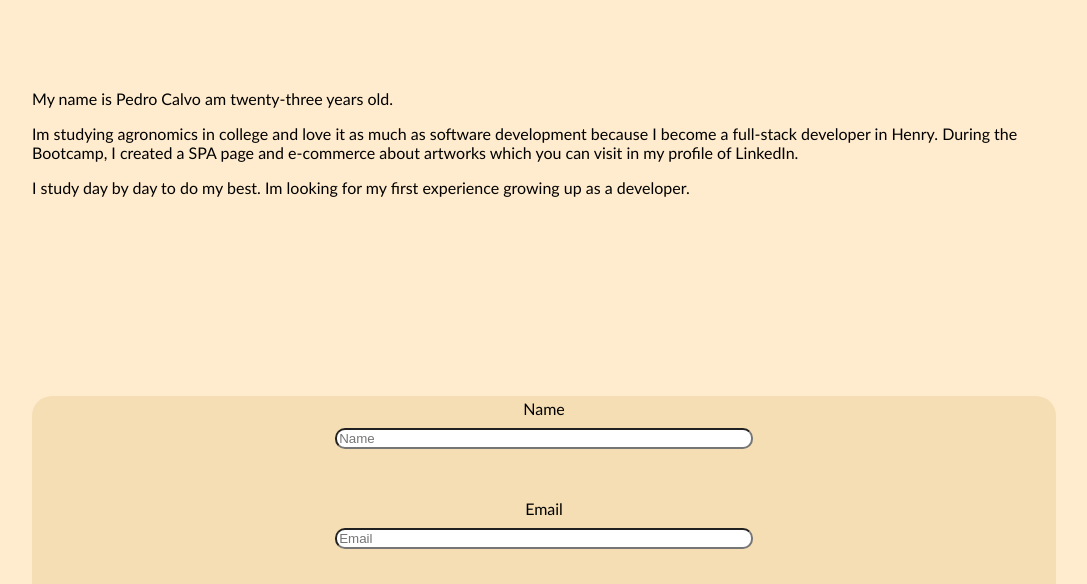
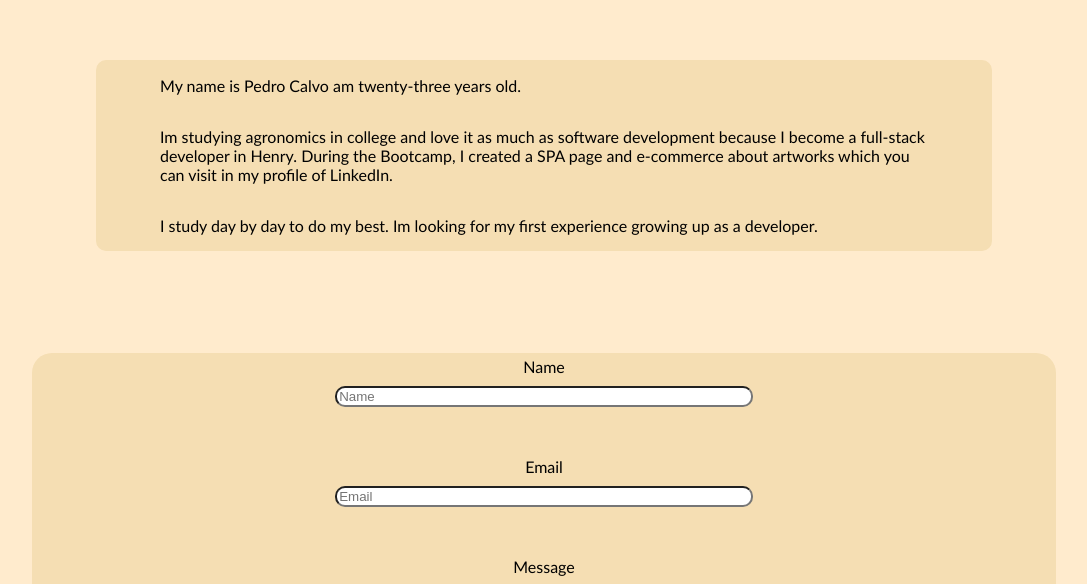
Before and after one commit to Pedr0calvo/portfolio, a React (Create React App) app: page / in a window 1280 px wide. Shown: the part 2164-2748 px from the top of the page, without its empty margins (96-1183 px from the left). Built offline with nearby package versions, Linux system fonts and the light colour scheme.

Commit message:
Libertad

```diff
--- a/src/components/AboutMe/AboutMe.module.css
+++ b/src/components/AboutMe/AboutMe.module.css
@@ -1,15 +1,22 @@
 .container {
-    height: 18vw;
+    height: fit-content;
     display: flex;
     justify-content: center;
-    padding-top: 8vw;
+    padding-top: 7vw;
     background-color: var(--primary-color);
 }
 
 .text {
-    width: 80vw;
+    width: 70vw;
+    height: fit-content;
+    display: grid;
+    justify-content: center;
+    border-radius: 10px;
+    background-color: var(--third-color);
+    color: var(--secondary-color);
 }
 
-.text {
-    color: var(--secondary-color);
+.text p {
+    width: 60vw;
+
 }
--- a/src/components/Form/Form.module.css
+++ b/src/components/Form/Form.module.css
@@ -1,5 +1,5 @@
 .container {
-  height: 30vw;
+  height: fit-content;
   padding-top: 8vw;
   padding-bottom: 8vw;
   display: flex;
--- a/src/components/Header/Header.jsx
+++ b/src/components/Header/Header.jsx
@@ -39,7 +39,7 @@ export const Header = () => {
             <option value="en">English</option>
             <option value="es">Español</option>
           </select>
-          {theme === true ? (
+          {theme === false ? (
             <img src={sun} name="theme" id="icon" onClick={handleTheme}></img>
           ) : (
             <img src={moon} name="theme" id="icon" onClick={handleTheme}></img>
--- a/src/components/Projects/Projects.module.css
+++ b/src/components/Projects/Projects.module.css
@@ -43,7 +43,7 @@
   width: fit-content;
   height: fit-content;
   text-decoration: none;
-  color: #000;
+  color: var(--secondary-color);
   text-transform: uppercase;
   padding: 1px 3px;
   font-size: 10px;
--- a/src/context/ThemeContext.jsx
+++ b/src/context/ThemeContext.jsx
@@ -2,14 +2,14 @@ import { createContext, useState } from "react";
 
 const ThemeContext = createContext();
 
-const initialTheme = true;
+const initialTheme = localStorage.getItem('theme');
 
 const ThemeProvider = ({ children }) => {
   const [theme, setTheme] = useState(initialTheme);
 
   const handleTheme = (e) => {
-    console.log(theme, 'theme');
-      setTheme(!theme);
+    localStorage.setItem("theme", !theme);
+    setTheme(!theme);
   };
 
   const data = { theme, handleTheme };
```
